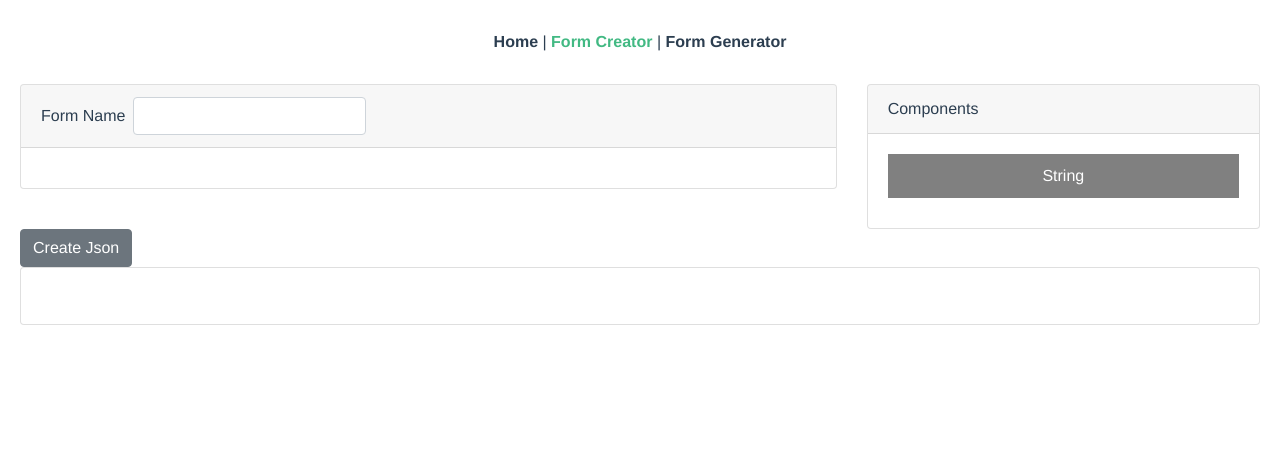
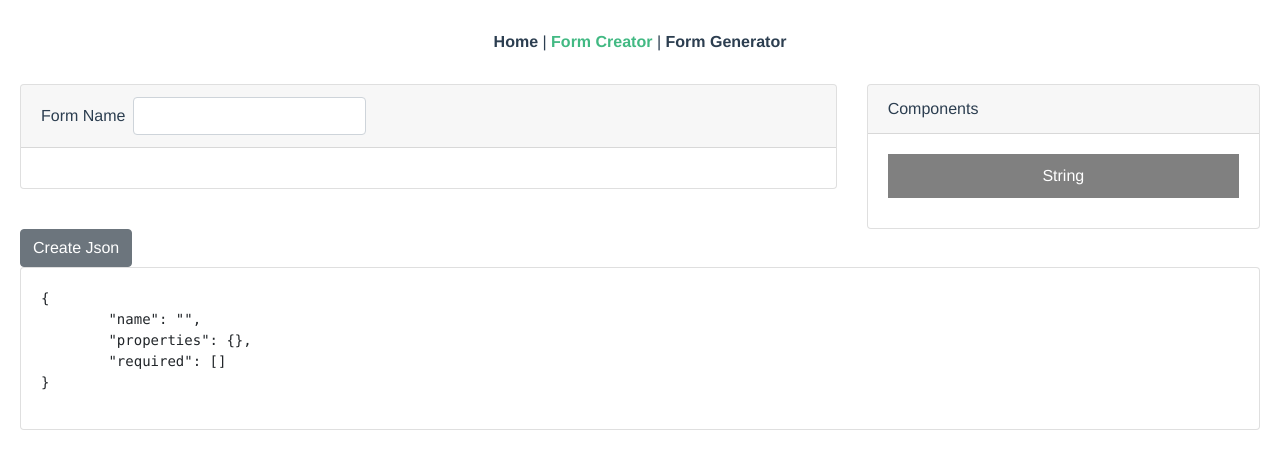
Before and after one commit to shijir0330/dynamic-form-front-end, a Vue app: page /form-creator in a window 1280 px wide. Shown: the top 468 px of the page. Built offline with nearby package versions, Linux system fonts and the light colour scheme.

Commit message:
json show live

```diff
--- a/src/components/creator/CreateString.vue
+++ b/src/components/creator/CreateString.vue
@@ -1,7 +1,7 @@
 <template>
   <b-card class="mb-2">
     String
-    <input type="checkbox" v-model="value.required">
+    <input type="checkbox" v-model="value.required" :disabled="!value.name">
     <input type="text" ref="name" :value="value.name" @input="updateValue"/>
     <input type="number" ref="minLength" :value="value.minLength" @input="updateValue"/>
     <input type="number" ref="maxLength" :value="value.maxLength" @input="updateValue"/>
--- a/src/components/creator/DynamicFormCreator.vue
+++ b/src/components/creator/DynamicFormCreator.vue
@@ -7,7 +7,7 @@
             <b-form inline>
               <label class="mr-2">Form Name</label>
               <!--              <b-form-group label="Form Name" class="mr-2">-->
-              <b-form-input v-model="formName" class="mr-2"></b-form-input>
+              <b-form-input v-model="formName" class="mr-2"/>
               <!--              </b-form-group>-->
               <!--              <label class="mr-2">Column number</label>-->
               <!--              <b-form-group label="Column number" class="mr-2">-->
@@ -16,6 +16,7 @@
             </b-form>
           </template>
           <div v-for="(component, index) in properties" v-bind:key="index">
+            <button class="float-right" @click="remove(index)">X</button>
             <div v-if="drag" class="drop-div" @drop="onDrop($event, index)" @dragenter.prevent @dragover.prevent/>
             <!--            <div @dragstart="startDrag($event, component)">-->
             <create-string v-model="component.object" :required="required" v-if="component.type === 'string'"/>
@@ -43,7 +44,7 @@
       <b-col>
         <b-button v-on:click="createJson()">Create Json</b-button>
         <b-card>
-          <pre>{{ schema | jsonFormat }}</pre>
+          <pre>{{ getJson | jsonFormat }}</pre>
         </b-card>
       </b-col>
     </b-row>
@@ -80,6 +81,23 @@ export default {
       return JSON.stringify(value, null, '\t');
     }
   },
+  computed: {
+    getJson() {
+      let schemaFormat = {name: this.formName, properties: {}, required: []};
+      this.properties.forEach((x) => {
+        const {name, required, ...others} = x.object;
+        if (required)
+          schemaFormat.required.push(name);
+        const objectArray = Object.entries(others);
+        const object = {};
+        objectArray.forEach(([key, value]) => {
+          if (value) object[key] = value
+        });
+        schemaFormat.properties[name] = {type: x.type, ...object};
+      })
+      return schemaFormat;
+    }
+  },
   methods: {
     startDrag(event, item) {
       event.dataTransfer.dropEffect = 'move'
@@ -101,6 +119,9 @@ export default {
     },
     add(type, object) {
       this.properties.push({type: type, object: object});
+    },
+    remove(index) {
+      this.properties.splice(index, 1);
     },
     createJson() {
       this.schema = null;
```
